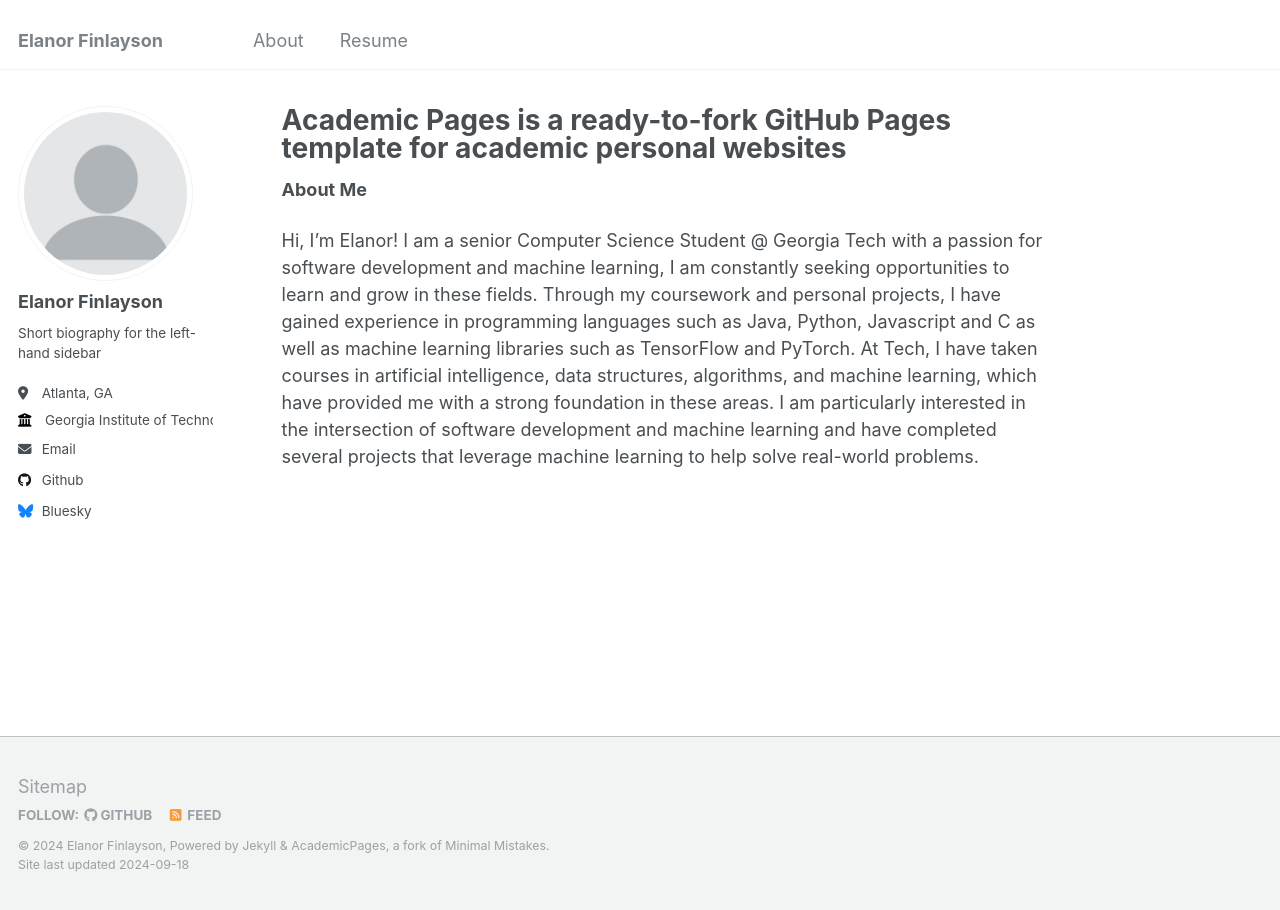
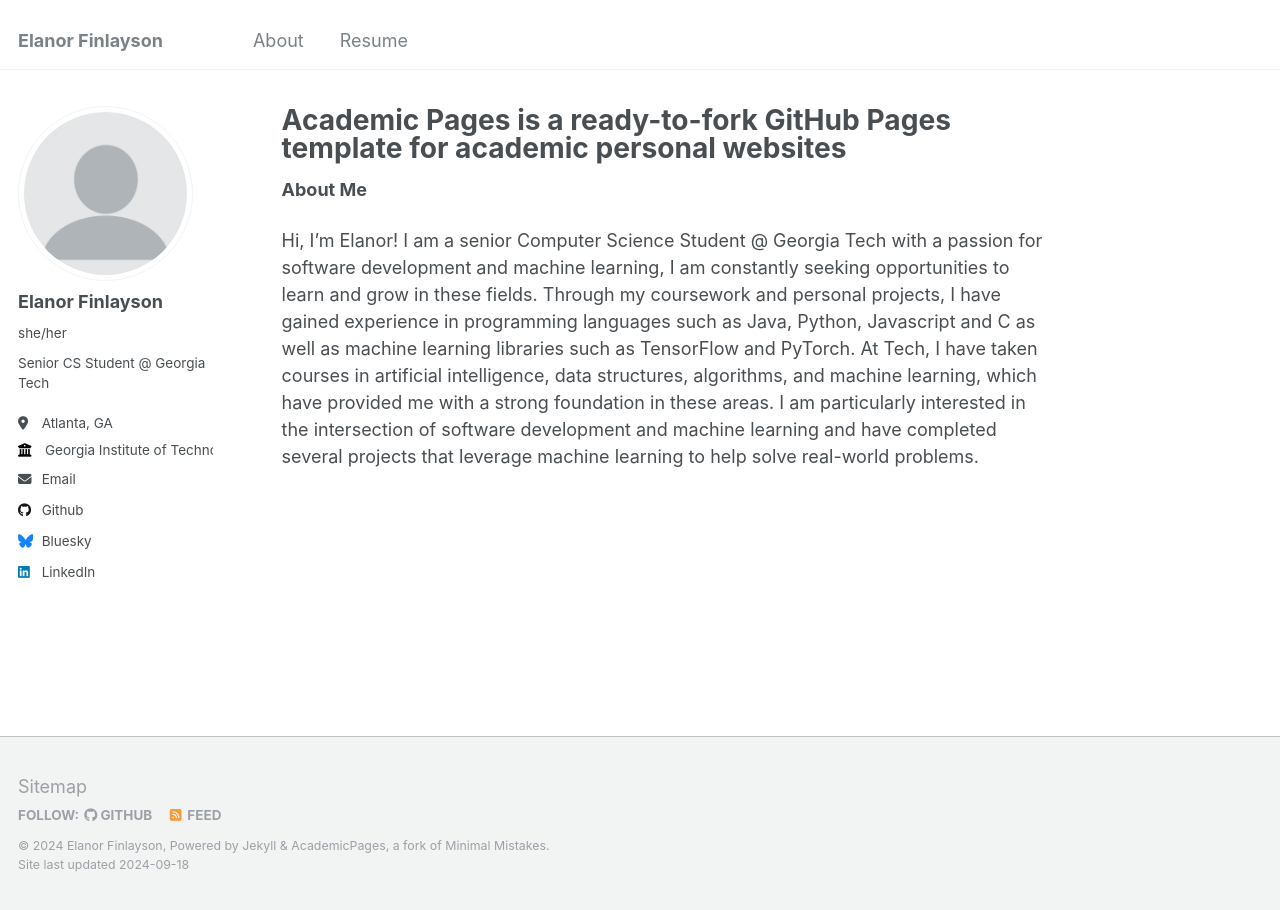
Before and after one commit to efin396/efin396.github.io, a Jekyll site: the page built from _pages/about.md, in a window 1280 px wide. Built offline with Jekyll 4.4.1, drawn with Linux system fonts in a browser that asks for light colours.

Commit message:
Update _config.yml

```diff
--- a/_config.yml
+++ b/_config.yml
@@ -23,8 +23,8 @@ author:
   # Biographic information
   avatar           : "profile.png"
   name             : "Elanor Finlayson"
-  pronouns         : # example: "she/her"
-  bio              : "Short biography for the left-hand sidebar"
+  pronouns         : "she/her"
+  bio              : "Senior CS Student @ Georgia Tech"
   location         : "Atlanta, GA"
   employer         : "Georgia Institute of Technology"
   uri              : # URL
@@ -49,7 +49,7 @@ author:
   keybase          : # Username
   instagram        : # Username
   lastfm           : # Username
-  linkedin         : # Username
+  linkedin         : "https://www.linkedin.com/in/elanor-finlayson/"
   mastodon         : # URL
   medium           : # URL
   pinterest        : # Username
```
